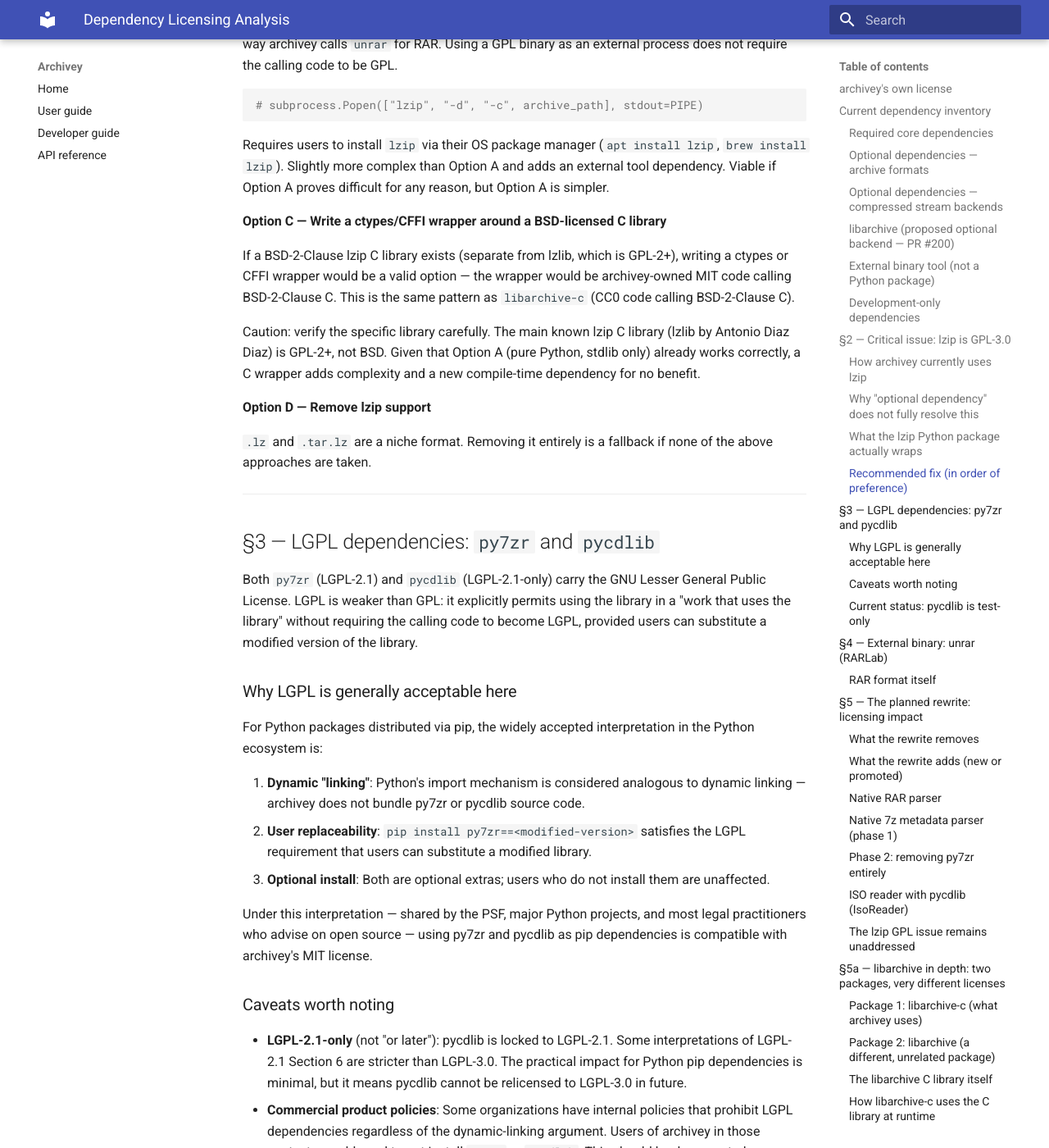
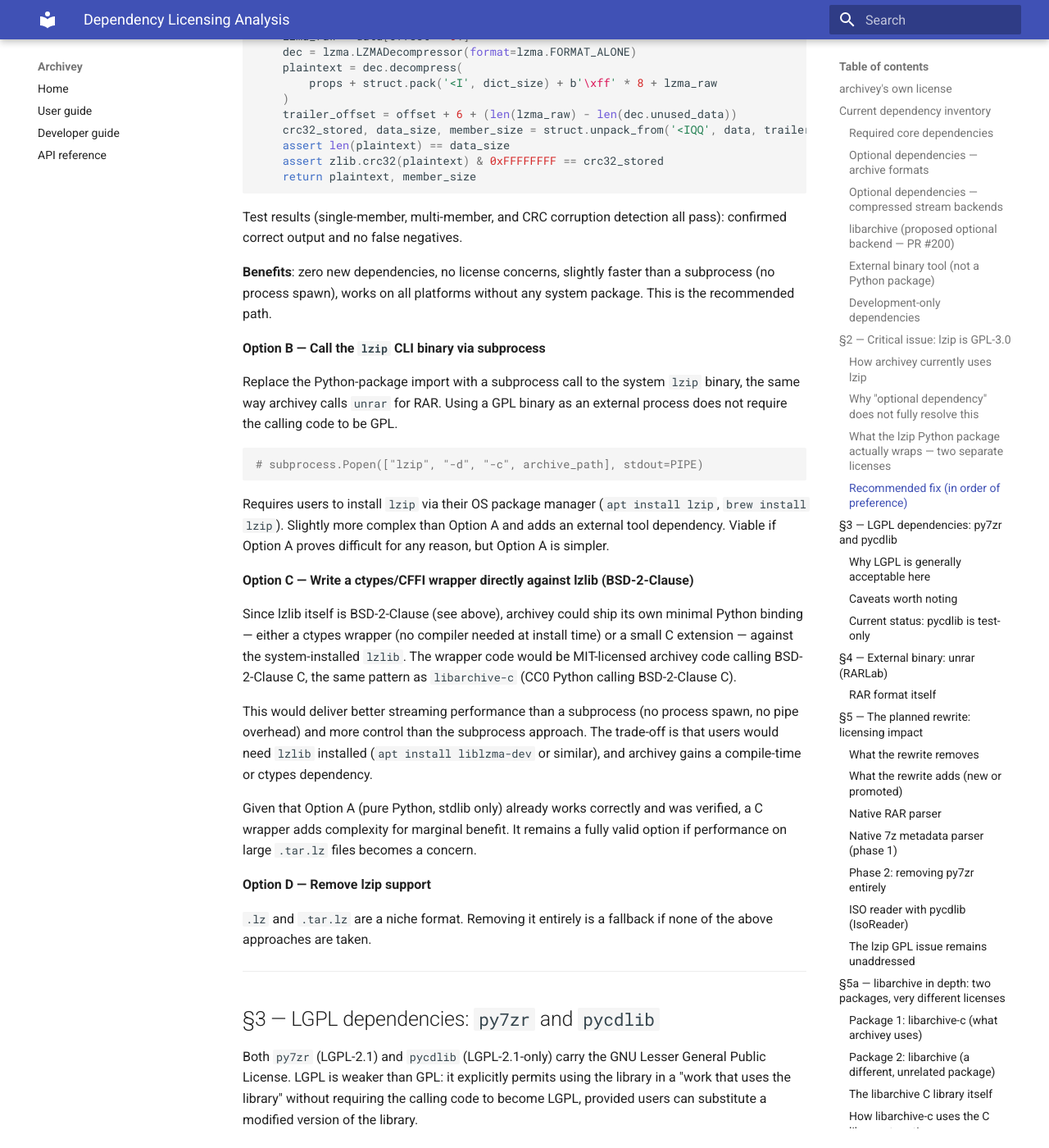
Before and after one commit to davitf/archivey-dev, an MkDocs documentation site: the page built from docs/licensing-analysis.md, in a window 1280 px wide and 1400 px high, scrolled down 4614 px. Shown: the whole window at 82% size. Built offline with MkDocs 1.6.1 and Material for MkDocs 9.7.7, drawn with Linux system fonts in a browser that asks for light colours; some of the changed text lies outside the part shown.

Commit message:
docs: correct lzlib license — it is BSD-2-Clause, not GPL
The lzip PyPI package has two separate licenses: the Python wrapper
is GPL-3.0, but the bundled lzlib C library (third_party/lzlib/COPYING)
is BSD-2-Clause. Update Option C to reflect that a ctypes/CFFI wrapper
against lzlib is a legitimate path, while keeping the pure-Python stdlib
approach as the recommended option.

https://claude.ai/code/session_013Q7SDWqjh8VBgiS19gdZqc

```diff
--- a/docs/licensing-analysis.md
+++ b/docs/licensing-analysis.md
@@ -113,14 +113,32 @@ archivey distribution.  A conservative legal reading says the code that bridges
 archivey to lzip must be GPL-3.0, and distributing it under MIT creates a
 license conflict.
 
-### What the `lzip` Python package actually wraps
+### What the `lzip` Python package actually wraps — two separate licenses
 
 The `lzip` PyPI package (by neuromorphicsystems) bundles a compiled C extension
-(`lzip_extension.so`) that wraps **lzlib 1.13** — a C library by the same
-author as the `lzip` tool (Antonio Diaz Diaz).  lzlib is also GPL-2+, not
-BSD-licensed.  So neither the Python package nor its bundled C library offers
-an escape from the GPL issue via a "wrap the C library ourselves" approach
-using the same underlying code.
+(`lzip_extension.so`) that wraps **lzlib 1.13**, a C library by Antonio Diaz
+Diaz.  The package contains **two distinct licenses**:
+
+| Path in repo | What it covers | License |
+|---|---|---|
+| `LICENSE` (root) | The Python wrapper/packaging code | **GPL-3.0** |
+| `third_party/lzlib/COPYING` | The lzlib C library itself | **BSD-2-Clause** |
+
+The lzlib C library's license (from `lzlib.h` and `COPYING`) reads:
+
+> *"This library is free software. Redistribution and use in source and binary
+> forms, with or without modification, are permitted provided that the following
+> conditions are met: 1. Redistributions of source code must retain the above
+> copyright notice… 2. Redistributions in binary form must reproduce the above
+> copyright notice…"*
+
+This is a standard BSD-2-Clause (no advertising clause, no endorsement clause).
+The GPL-3.0 applies only to the neuromorphicsystems Python wrapper code, not to
+lzlib itself.
+
+**Implication**: writing an independent ctypes or CFFI wrapper directly against
+lzlib is fully permitted under its BSD-2-Clause license and would be compatible
+with archivey's MIT license.  See Option C below.
 
 ### Recommended fix (in order of preference)
 
@@ -177,17 +195,22 @@ Requires users to install `lzip` via their OS package manager (`apt install lzip
 tool dependency.  Viable if Option A proves difficult for any reason, but Option A
 is simpler.
 
-**Option C — Write a ctypes/CFFI wrapper around a BSD-licensed C library**
+**Option C — Write a ctypes/CFFI wrapper directly against lzlib (BSD-2-Clause)**
 
-If a BSD-2-Clause lzip C library exists (separate from lzlib, which is GPL-2+),
-writing a ctypes or CFFI wrapper would be a valid option — the wrapper would be
-archivey-owned MIT code calling BSD-2-Clause C.  This is the same pattern as
-`libarchive-c` (CC0 code calling BSD-2-Clause C).
+Since lzlib itself is BSD-2-Clause (see above), archivey could ship its own
+minimal Python binding — either a ctypes wrapper (no compiler needed at install
+time) or a small C extension — against the system-installed `lzlib`.  The
+wrapper code would be MIT-licensed archivey code calling BSD-2-Clause C, the
+same pattern as `libarchive-c` (CC0 Python calling BSD-2-Clause C).
 
-Caution: verify the specific library carefully.  The main known lzip C library
-(lzlib by Antonio Diaz Diaz) is GPL-2+, not BSD.  Given that Option A (pure
-Python, stdlib only) already works correctly, a C wrapper adds complexity and a
-new compile-time dependency for no benefit.
+This would deliver better streaming performance than a subprocess (no process
+spawn, no pipe overhead) and more control than the subprocess approach.  The
+trade-off is that users would need `lzlib` installed (`apt install liblzma-dev`
+or similar), and archivey gains a compile-time or ctypes dependency.
+
+Given that Option A (pure Python, stdlib only) already works correctly and was
+verified, a C wrapper adds complexity for marginal benefit.  It remains a
+fully valid option if performance on large `.tar.lz` files becomes a concern.
 
 **Option D — Remove lzip support**
 
```
